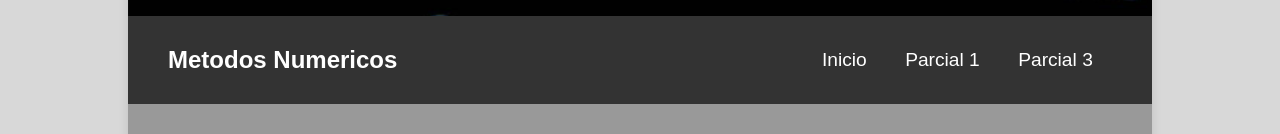
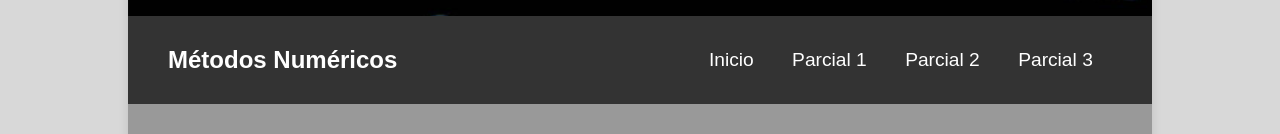
Before and after one commit to j1eo/MetodosNumericos, a plain HTML site: page Paginas/P2/parcial2.html in a window 1280 px wide. Shown: the part 184-318 px from the top of the page. Drawn offline with Linux system fonts and the light colour scheme.

Commit message:
Arreglado nav principal

```diff
--- a/Paginas/P2/parcial2.html
+++ b/Paginas/P2/parcial2.html
@@ -15,10 +15,11 @@
         <header>
         </header>
         <nav class="navbar">
-            <div class="sitio"><b>Metodos Numericos</b></div>
+            <div class="sitio"><b>Métodos Numéricos</b></div>
             <ul class="nav-links">
                 <li><a href="../../index.html">Inicio</a></li>
                 <li><a href="../P1/parcial1.html">Parcial 1</a></li>
+                <li><a href="../P2/parcial2.html">Parcial 2</a></li>
                 <li><a href="#">Parcial 3</a></li>
             </ul>
         </nav>
```
